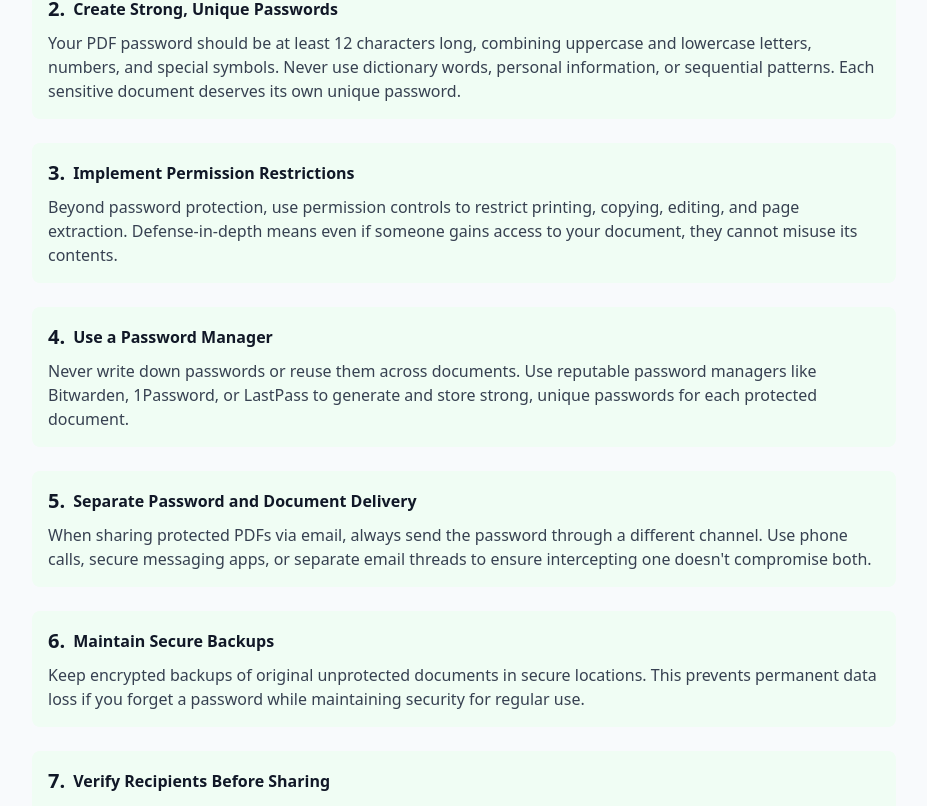
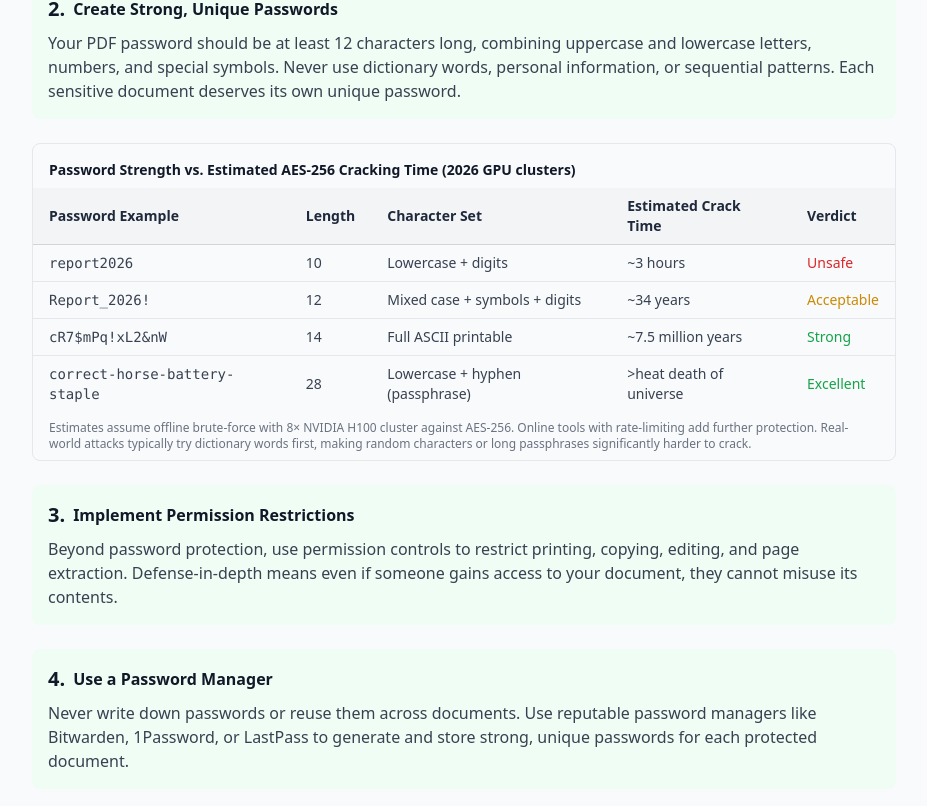
Before and after one commit to Ares24-X/pixelpdf, a Next.js app: page /blog/pdf-security-tips in a window 1280 px wide. Shown: the part 2794-3600 px from the top of the page, without its empty margins (176-1103 px from the left). Built offline with nearby package versions, Linux system fonts and the light colour scheme.

Commit message:
seo: refresh pdf-security-tips with cracking-time table, scenario matrix, and security cluster links

```diff
--- a/src/app/blog/pdf-security-tips/page.tsx
+++ b/src/app/blog/pdf-security-tips/page.tsx
@@ -138,6 +138,53 @@ export default function PDFSecurityTipsGuide() {
               <span className="text-xl">2.</span> Create Strong, Unique Passwords
             </h3>
             <p className="text-gray-700">Your PDF password should be at least 12 characters long, combining uppercase and lowercase letters, numbers, and special symbols. Never use dictionary words, personal information, or sequential patterns. Each sensitive document deserves its own unique password.</p>
+          </div>
+
+          {/* Password Strength vs. Cracking Time — real-world estimates */}
+          <div className="overflow-x-auto my-6 border border-gray-200 rounded-lg">
+            <table className="w-full text-sm border-collapse">
+              <caption className="text-left font-semibold text-gray-900 px-4 pt-4 pb-2">Password Strength vs. Estimated AES-256 Cracking Time (2026 GPU clusters)</caption>
+              <thead>
+                <tr className="bg-gray-100">
+                  <th className="border-b border-gray-300 px-4 py-2 text-left">Password Example</th>
+                  <th className="border-b border-gray-300 px-4 py-2 text-left">Length</th>
+                  <th className="border-b border-gray-300 px-4 py-2 text-left">Character Set</th>
+                  <th className="border-b border-gray-300 px-4 py-2 text-left">Estimated Crack Time</th>
+                  <th className="border-b border-gray-300 px-4 py-2 text-left">Verdict</th>
+                </tr>
+              </thead>
+              <tbody className="text-gray-700">
+                <tr className="border-b border-gray-200">
+                  <td className="px-4 py-2 font-mono">report2026</td>
+                  <td className="px-4 py-2">10</td>
+                  <td className="px-4 py-2">Lowercase + digits</td>
+                  <td className="px-4 py-2">~3 hours</td>
+                  <td className="px-4 py-2 text-red-600 font-medium">Unsafe</td>
+                </tr>
+                <tr className="border-b border-gray-200 bg-gray-50">
+                  <td className="px-4 py-2 font-mono">Report_2026!</td>
+                  <td className="px-4 py-2">12</td>
+                  <td className="px-4 py-2">Mixed case + symbols + digits</td>
+                  <td className="px-4 py-2">~34 years</td>
+                  <td className="px-4 py-2 text-yellow-600 font-medium">Acceptable</td>
+                </tr>
+                <tr className="border-b border-gray-200">
+                  <td className="px-4 py-2 font-mono">cR7$mPq!xL2&amp;nW</td>
+                  <td className="px-4 py-2">14</td>
+                  <td className="px-4 py-2">Full ASCII printable</td>
+                  <td className="px-4 py-2">~7.5 million years</td>
+                  <td className="px-4 py-2 text-green-600 font-medium">Strong</td>
+                </tr>
+                <tr className="bg-gray-50">
+                  <td className="px-4 py-2 font-mono">correct-horse-battery-staple</td>
+                  <td className="px-4 py-2">28</td>
+                  <td className="px-4 py-2">Lowercase + hyphen (passphrase)</td>
+                  <td className="px-4 py-2">&gt;heat death of universe</td>
+                  <td className="px-4 py-2 text-green-600 font-medium">Excellent</td>
+                </tr>
+              </tbody>
+            </table>
+            <p className="text-xs text-gray-500 px-4 py-2">Estimates assume offline brute-force with 8× NVIDIA H100 cluster against AES-256. Online tools with rate-limiting add further protection. Real-world attacks typically try dictionary words first, making random characters or long passphrases significantly harder to crack.</p>
           </div>
 
           <div className="bg-green-50 p-4 rounded-lg">
@@ -290,6 +337,59 @@ export default function PDFSecurityTipsGuide() {
         </p>
       </section>
 
+      {/* Which Security Method For Your Scenario */}
+      <section className="mb-10">
+        <h2 className="text-2xl font-bold text-gray-900 mb-4">Which Security Method Fits Your Scenario?</h2>
+        <p className="text-gray-700 leading-relaxed mb-4">
+          Different documents call for different protection levels. Over-securing a casual file wastes time; under-securing a contract risks exposure. Use this decision table to match your situation to the right PixelPDF tool:
+        </p>
+        <div className="overflow-x-auto">
+          <table className="w-full text-sm border-collapse border border-gray-300">
+            <thead>
+              <tr className="bg-gray-100">
+                <th className="border border-gray-300 px-4 py-3 text-left">Document Type</th>
+                <th className="border border-gray-300 px-4 py-3 text-left">Risk Level</th>
+                <th className="border border-gray-300 px-4 py-3 text-left">Recommended Action</th>
+                <th className="border border-gray-300 px-4 py-3 text-left">Tool</th>
+              </tr>
+            </thead>
+            <tbody className="text-gray-700">
+              <tr className="border-b border-gray-200">
+                <td className="border border-gray-300 px-4 py-3">Internal draft shared via Slack</td>
+                <td className="border border-gray-300 px-4 py-3">Low</td>
+                <td className="border border-gray-300 px-4 py-3">Permission-only (disable print/copy)</td>
+                <td className="border border-gray-300 px-4 py-3"><Link href="/pdf-encrypt" className="text-blue-600 hover:underline">Encrypt PDF</Link></td>
+              </tr>
+              <tr className="border-b border-gray-200 bg-gray-50">
+                <td className="border border-gray-300 px-4 py-3">Client contract sent by email</td>
+                <td className="border border-gray-300 px-4 py-3">Medium</td>
+                <td className="border border-gray-300 px-4 py-3">AES-256 encryption + separate password delivery</td>
+                <td className="border border-gray-300 px-4 py-3"><Link href="/pdf-encrypt" className="text-blue-600 hover:underline">Encrypt PDF</Link></td>
+              </tr>
+              <tr className="border-b border-gray-200">
+                <td className="border border-gray-300 px-4 py-3">Tax return shared with accountant</td>
+                <td className="border border-gray-300 px-4 py-3">High</td>
+                <td className="border border-gray-300 px-4 py-3">AES-256 + owner password + expiring cloud link</td>
+                <td className="border border-gray-300 px-4 py-3"><Link href="/pdf-encrypt" className="text-blue-600 hover:underline">Encrypt PDF</Link></td>
+              </tr>
+              <tr className="border-b border-gray-200 bg-gray-50">
+                <td className="border border-gray-300 px-4 py-3">Signed proposal that must stay tamper-proof</td>
+                <td className="border border-gray-300 px-4 py-3">High</td>
+                <td className="border border-gray-300 px-4 py-3">Digital signature + encryption</td>
+                <td className="border border-gray-300 px-4 py-3"><Link href="/blog/pdf-digital-signature" className="text-blue-600 hover:underline">Signature Guide</Link></td>
+              </tr>
+              <tr>
+                <td className="border border-gray-300 px-4 py-3">Old locked PDF you need to reuse</td>
+                <td className="border border-gray-300 px-4 py-3">N/A</td>
+                <td className="border border-gray-300 px-4 py-3">Remove password (you must know the current password)</td>
+                <td className="border border-gray-300 px-4 py-3"><Link href="/pdf-decrypt" className="text-blue-600 hover:underline">Decrypt PDF</Link></td>
+              </tr>
+            </tbody>
+          </table>
+        </div>
+        <p className="text-sm text-gray-500 mt-3">Tip: for contracts and proposals, combine encryption with a <Link href="/blog/pdf-digital-signature" className="text-blue-600 hover:underline">digital signature</Link> to prove both authorship and integrity.</p>
+      </section>
+
       {/* FAQ */}
       <section id="faq" className="mb-10">
         <h2 className="text-2xl font-bold text-gray-900 mb-4">Frequently Asked Questions</h2>
@@ -335,19 +435,19 @@ export default function PDFSecurityTipsGuide() {
         <div className="grid grid-cols-2 md:grid-cols-4 gap-4">
           <Link href="/pdf-decrypt" className="p-4 border border-gray-200 rounded-lg hover:border-blue-500 transition text-center">
             <div className="text-2xl mb-2">🔓</div>
-            <div className="font-medium">PDF Decrypt</div>
+            <div className="font-medium">Decrypt PDF</div>
+          </Link>
+          <Link href="/pdf-encrypt" className="p-4 border border-gray-200 rounded-lg hover:border-blue-500 transition text-center">
+            <div className="text-2xl mb-2">🔒</div>
+            <div className="font-medium">Encrypt PDF</div>
           </Link>
           <Link href="/merge-pdf" className="p-4 border border-gray-200 rounded-lg hover:border-blue-500 transition text-center">
-            <div className="text-2xl mb-2">🔗</div>
+            <div className="text-2xl mb-2">📎</div>
             <div className="font-medium">Merge PDF</div>
           </Link>
           <Link href="/compress-pdf" className="p-4 border border-gray-200 rounded-lg hover:border-blue-500 transition text-center">
             <div className="text-2xl mb-2">🗜️</div>
             <div className="font-medium">Compress PDF</div>
-          </Link>
-          <Link href="/split-pdf" className="p-4 border border-gray-200 rounded-lg hover:border-blue-500 transition text-center">
-            <div className="text-2xl mb-2">✂️</div>
-            <div className="font-medium">Split PDF</div>
           </Link>
         </div>
       </section>
@@ -355,24 +455,24 @@ export default function PDFSecurityTipsGuide() {
         <section className="mt-12 pt-8 border-t border-slate-200">
           <h2 className="text-2xl font-bold text-slate-900 mb-3">Related Articles</h2>
           <p className="text-sm text-slate-500 mb-4">
-            Start with the cluster guide: <Link href="/blog/best-free-pdf-tools" className="text-blue-600 underline">Best Free PDF Tools Online: Complete Comparison Guide (2026)</Link>.
+            More from the PDF security cluster:
           </p>
           <div className="grid md:grid-cols-2 gap-4">
-            <Link href="/blog/best-free-pdf-tools" className="p-4 border border-slate-200 rounded-lg hover:border-blue-300 hover:shadow-sm transition-all">
-              <h4 className="font-semibold text-blue-600 mb-1">Best Free PDF Tools Online: Complete Comparison Guide (2026)</h4>
-              <p className="text-sm text-slate-600">Compare the best free online PDF tools for 2026. PixelPDF vs iLovePDF, Smallpdf, Adobe, and more. Feature…</p>
+            <Link href="/blog/password-protect-pdf-guide" className="p-4 border border-slate-200 rounded-lg hover:border-blue-300 hover:shadow-sm transition-all">
+              <h4 className="font-semibold text-blue-600 mb-1">How to Password Protect PDF Files: Complete Security Guide (2026)</h4>
+              <p className="text-sm text-slate-600">Step-by-step guide to add AES-256 password protection to any PDF file, free and in-browser.</p>
             </Link>
-            <Link href="/blog/online-vs-desktop-pdf-tools" className="p-4 border border-slate-200 rounded-lg hover:border-blue-300 hover:shadow-sm transition-all">
-              <h4 className="font-semibold text-blue-600 mb-1">Online vs Desktop PDF Tools: Which Should You Choose? (2026)</h4>
-              <p className="text-sm text-slate-600">Compare online and desktop PDF tools. Learn when to use browser-based tools vs installed software for edi…</p>
+            <Link href="/blog/pdf-encrypt-security-guide" className="p-4 border border-slate-200 rounded-lg hover:border-blue-300 hover:shadow-sm transition-all">
+              <h4 className="font-semibold text-blue-600 mb-1">PDF Encryption &amp; Security Guide</h4>
+              <p className="text-sm text-slate-600">Deep dive into AES-256 vs RC4, owner vs user passwords, and encryption best practices for sensitive PDFs.</p>
             </Link>
-            <Link href="/blog/does-compressing-pdf-reduce-quality" className="p-4 border border-slate-200 rounded-lg hover:border-blue-300 hover:shadow-sm transition-all">
-              <h4 className="font-semibold text-blue-600 mb-1">Does Compressing PDF Reduce Quality? Complete Guide 2026</h4>
-              <p className="text-sm text-slate-600">Learn whether PDF compression affects quality, how compression works, and tips to reduce PDF file size wi…</p>
+            <Link href="/blog/remove-password-from-pdf-without-software" className="p-4 border border-slate-200 rounded-lg hover:border-blue-300 hover:shadow-sm transition-all">
+              <h4 className="font-semibold text-blue-600 mb-1">Remove Password from PDF Without Software (Free Online)</h4>
+              <p className="text-sm text-slate-600">Unlock PDF files online for free when you know the current password—no download or installation needed.</p>
             </Link>
-            <Link href="/blog/pdf-not-opening-fix" className="p-4 border border-slate-200 rounded-lg hover:border-blue-300 hover:shadow-sm transition-all">
-              <h4 className="font-semibold text-blue-600 mb-1">PDF File Not Opening? Here's How to Fix It (5 Proven Methods)</h4>
-              <p className="text-sm text-slate-600">PDF file not opening? Learn 5 proven fixes for corrupted, password-protected, or incompatible PDF files.…</p>
+            <Link href="/blog/pdf-digital-signature" className="p-4 border border-slate-200 rounded-lg hover:border-blue-300 hover:shadow-sm transition-all">
+              <h4 className="font-semibold text-blue-600 mb-1">PDF Digital Signatures: How They Work and When You Need One</h4>
+              <p className="text-sm text-slate-600">Understand digital signatures vs electronic signatures, certificate types, and how to verify PDF authenticity.</p>
             </Link>
           </div>
         </section>
```
Also changed, not shown: 1 other file (tests, documents, lock files or other folders).
